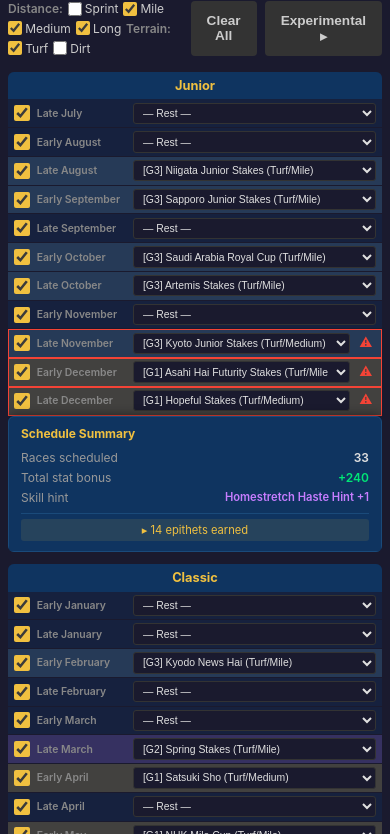
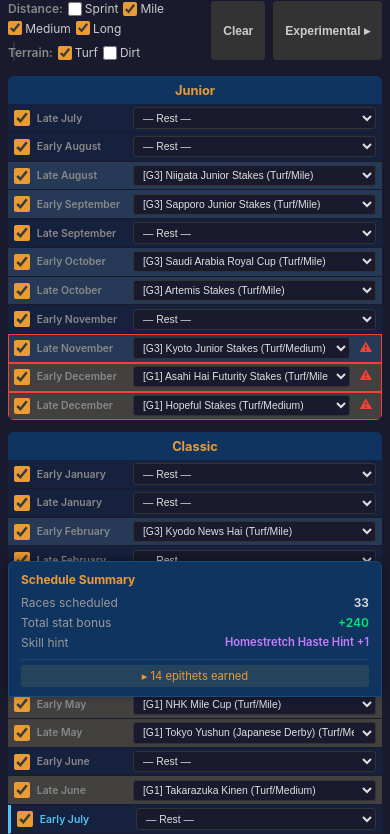
Before and after one commit to GohNicho/mant-race-scheduler, a plain HTML site: page index.html in a window 390 px wide. Shown: the part 147-981 px from the top of the page. Drawn offline with Linux system fonts and the light colour scheme.

Commit message:
Fix epithet calcs add mobile responsive ui

```diff
--- a/css/style.css
+++ b/css/style.css
@@ -18,7 +18,7 @@
 }
 
 header h1 {
-  color: #f0c040;
+  color: #eb9b34;
   font-size: 1.6rem;
 }
 
@@ -43,11 +43,11 @@
 }
 
 .section-header h2 {
-  color: #f0c040;
+  color: #eb9b34;
 }
 
 .persist-cb {
-  accent-color: #f0c040;
+  accent-color: #eb9b34;
   width: 14px;
   height: 14px;
   cursor: pointer;
@@ -98,7 +98,7 @@
 }
 
 .apt-cb input {
-  accent-color: #f0c040;
+  accent-color: #eb9b34;
   width: 14px;
   height: 14px;
   cursor: pointer;
@@ -113,7 +113,7 @@
 .btn:hover { opacity: 0.85; }
 
 .btn-primary {
-  background: #f0c040;
+  background: #eb9b34;
   color: #1a1a2e;
 }
 
@@ -158,7 +158,7 @@
 
 .optimize-status {
   font-size: 0.7rem;
-  color: #f0c040;
+  color: #eb9b34;
   font-style: italic;
 }
 
@@ -184,8 +184,8 @@
 }
 
 .help-icon:hover {
-  border-color: #f0c040;
-  color: #f0c040;
+  border-color: #eb9b34;
+  color: #eb9b34;
 }
 
 .help-tooltip {
@@ -198,7 +198,8 @@
   display: block;
 }
 
-/* Year columns - 3 side by side */.year-columns {
+/* Year columns - 3 side by side */
+.year-columns {
   display: grid;
   grid-template-columns: 1fr 1fr 1fr;
   gap: 0.75rem;
@@ -213,7 +214,7 @@
 .year-heading {
   padding: 0.4rem 0.6rem;
   background: #0f3460;
-  color: #f0c040;
+  color: #eb9b34;
   font-weight: 700;
   font-size: 0.8rem;
   text-align: center;
@@ -256,6 +257,18 @@
   outline: 1.5px solid #f44336;
   outline-offset: -1.5px;
   position: relative;
+}
+
+/* Crucial race indicator */
+.timeslot.crucial-race {
+  border-right: 3px solid #eb9b34;
+}
+
+.crucial-icon {
+  flex-shrink: 0;
+  font-size: 0.65rem;
+  margin-left: 0.15rem;
+  cursor: help;
 }
 
 .consecutive-icon {
@@ -314,7 +327,7 @@
 .warn-tooltip strong { color: #f44336; }
 .warn-tooltip.aptitude-tooltip strong { color: #ff6600; }
 
-/* Show on hover or focus */
+/* Show on hover */
 .warn-wrapper { display: inline-flex; position: relative; }
 
 .consecutive-trigger:hover + .warn-tooltip,
@@ -353,7 +366,7 @@
 
 .timeslot select:focus {
   outline: none;
-  border-color: #f0c040;
+  border-color: #eb9b34;
 }
 
 /* Skip toggle */
@@ -361,7 +374,7 @@
   width: 16px;
   height: 16px;
   cursor: pointer;
-  accent-color: #f0c040;
+  accent-color: #eb9b34;
   flex-shrink: 0;
 }
 
@@ -383,7 +396,7 @@
   white-space: nowrap;
 }
 
-.grade-G1 { background: #f0c040; color: #1a1a2e; }
+.grade-G1 { background: #eb9b34; color: #1a1a2e; }
 .grade-G2 { background: #c77dff; color: #1a1a2e; }
 .grade-G3 { background: #7ec8e3; color: #1a1a2e; }
 .grade-OP { background: #555; color: #ddd; }
@@ -398,10 +411,19 @@
   border: 1px solid #1a4a7a;
 }
 
+/* Mobile summary hidden on desktop */
+#schedule-summary-mobile {
+  display: none;
+}
+
+#schedule-summary {
+  display: block;
+}
+
 .summary-title {
   font-size: 0.75rem;
   font-weight: 700;
-  color: #f0c040;
+  color: #eb9b34;
   margin-bottom: 0.4rem;
 }
 
@@ -435,7 +457,7 @@
 
 .summary-earned-toggle {
   font-size: 0.7rem;
-  color: #f0c040;
+  color: #eb9b34;
   cursor: pointer;
   list-style: none;
   padding: 0.25rem 0.5rem;
@@ -472,14 +494,15 @@
   font-size: 0.65rem;
 }
 
-/* Epithets section */#epithets-section {
+/* Epithets section */
+#epithets-section {
   margin-top: 2rem;
   padding-top: 1.5rem;
   border-top: 2px solid #0f3460;
 }
 
 #epithets-section h2 {
-  color: #f0c040;
+  color: #eb9b34;
   margin-bottom: 1rem;
 }
 
@@ -609,7 +632,9 @@
   }
 
   .aptitude-divider {
-    display: none;
+    display: block;
+    width: 100%;
+    height: 0;
   }
 
   .timeslot-label {
@@ -625,11 +650,16 @@
     padding: 0.5rem 0.75rem;
   }
 
-  /* Move summary outside columns on mobile */
-  .schedule-summary {
+  /* Swap summary: hide in-column, show after-grid */
+  #schedule-summary {
+    display: none;
+  }
+
+  #schedule-summary-mobile {
+    display: block;
+    margin: 0.5rem 0;
     position: sticky;
     bottom: 0;
-    margin: 0;
     border-radius: 6px 6px 0 0;
     z-index: 10;
     box-shadow: 0 -2px 10px rgba(0, 0, 0, 0.4);
@@ -639,3 +669,10 @@
     max-height: 120px;
   }
 }
+
+#btn-clear,
+#btn-experimental {
+  font-size: 0.75rem;
+  padding: 0.35rem 0.75rem;
+  white-space: nowrap;
+}
--- a/index.html
+++ b/index.html
@@ -29,7 +29,7 @@
             <label class="apt-cb"><input type="checkbox" data-apt="terrain" value="Turf" checked> Turf</label>
             <label class="apt-cb"><input type="checkbox" data-apt="terrain" value="Dirt"> Dirt</label>
           </div>
-          <button id="btn-clear" class="btn btn-secondary">Clear All</button>
+          <button id="btn-clear" class="btn btn-secondary">Clear</button>
           <button id="btn-experimental" class="btn btn-secondary">Experimental ▸</button>
         </div>
       </div>
@@ -54,6 +54,10 @@
           <span class="experimental-label">Save to browser</span>
           <span class="help-wrapper"><span class="help-icon">?</span><span class="warn-tooltip help-tooltip">Saves your current schedule to browser storage. It will be restored on your next visit instead of the default.</span></span>
           <input type="checkbox" id="persist-toggle" class="persist-cb">
+
+          <span class="experimental-label">Show crucial races</span>
+          <span class="help-wrapper"><span class="help-icon">?</span><span class="warn-tooltip help-tooltip">Highlights races that cannot be skipped without losing an earned epithet.</span></span>
+          <input type="checkbox" id="crucial-toggle" class="persist-cb">
         </div>
       </div>
 
--- a/js/app.js
+++ b/js/app.js
@@ -59,6 +59,14 @@
     Config.saveToStorage(config);
   }
 
+  function createSummaryBox(id) {
+    const box = document.createElement("div");
+    box.id = id;
+    box.className = "schedule-summary";
+    box.innerHTML = '<div class="summary-title">Schedule Summary</div><div class="summary-body">—</div>';
+    return box;
+  }
+
   function renderSchedule() {
     const container = document.getElementById("schedule-grid");
     const slots = Data.getAllSlots();
@@ -88,16 +96,17 @@
 
       // Add summary box to Junior column (it has fewer slots)
       if (y === 1) {
-        const summaryBox = document.createElement("div");
-        summaryBox.id = "schedule-summary";
-        summaryBox.className = "schedule-summary";
-        summaryBox.innerHTML = '<div class="summary-title">Schedule Summary</div><div class="summary-body">—</div>';
-        col.appendChild(summaryBox);
+        col.appendChild(createSummaryBox("schedule-summary"));
       }
 
       columnsDiv.appendChild(col);
     }
+
+    // Duplicate summary for mobile (shown after all columns)
+    const mobileSummary = createSummaryBox("schedule-summary-mobile");
+
     container.appendChild(columnsDiv);
+    container.appendChild(mobileSummary);
     updateConsecutiveWarnings();
     updateAptitudeWarnings();
     evaluateAndRender();
@@ -373,56 +382,120 @@
     lastResults = EpithetEngine.evaluate(selected, skipped, epithets);
     renderEpithets(lastResults);
     updateSummary(selected, lastResults);
+    updateCrucialRaces();
+  }
+
+  /** Find and highlight races that can't be skipped without losing an earned epithet. */
+  function updateCrucialRaces() {
+    // Clear all existing crucial markers
+    document.querySelectorAll(".timeslot").forEach(row => {
+      row.classList.remove("crucial-race");
+      const icon = row.querySelector(".crucial-icon");
+      if (icon) icon.remove();
+    });
+
+    const toggle = document.getElementById("crucial-toggle");
+    if (!toggle || !toggle.checked) return;
+    if (!lastResults) return;
+
+    const epithets = Data.getEpithets();
+    const currentEarned = lastResults.filter(r => r.status === "earned").length;
+
+    // For each active (non-skipped) race, simulate skipping it
+    const activeSlotKeys = Object.keys(schedule).filter(k => {
+      const entry = schedule[k];
+      return entry && entry.raceId && !entry.skipped;
+    });
+
+    const crucialSlots = new Set();
+
+    for (const slotKey of activeSlotKeys) {
+      // Temporarily mark as skipped
+      schedule[slotKey].skipped = true;
+
+      const { selected, skipped } = getSelectedAndSkipped();
+      const results = EpithetEngine.evaluate(selected, skipped, epithets);
+      const testEarned = results.filter(r => r.status === "earned").length;
+
+      if (testEarned < currentEarned) {
+        crucialSlots.add(slotKey);
+      }
+
+      // Restore
+      schedule[slotKey].skipped = false;
+    }
+
+    // Apply visual indicator
+    for (const slotKey of crucialSlots) {
+      const row = document.querySelector(`.timeslot[data-slot-key="${slotKey}"]`);
+      if (row) {
+        row.classList.add("crucial-race");
+        const icon = document.createElement("span");
+        icon.className = "crucial-icon";
+        icon.textContent = "\uD83D\uDD12";
+        icon.title = "Crucial: skipping this race would lose an earned epithet";
+        row.appendChild(icon);
+      }
+    }
   }
 
   /** Update the summary box in the Junior column. */
   function updateSummary(selectedRaces, results) {
-    const body = document.querySelector("#schedule-summary .summary-body");
-    if (!body) return;
-
     const earned = results.filter(r => r.status === "earned");
     const totalRaces = selectedRaces.length;
 
     // Aggregate rewards from earned epithets
-    const rewards = [];
     let totalStatBonus = 0;
     const hints = [];
 
     for (const r of earned) {
       const reward = r.epithet.reward;
-      // Parse "2 Random Stats +N" pattern
       const statMatch = reward.match(/(\d+)\s*Random Stats?\s*\+(\d+)/i);
       if (statMatch) {
-        const count = parseInt(statMatch[1]);
-        const value = parseInt(statMatch[2]);
-        totalStatBonus += count * value;
+        totalStatBonus += parseInt(statMatch[1]) * parseInt(statMatch[2]);
       }
-      // Collect hint rewards
       if (reward.toLowerCase().includes("hint")) {
         hints.push(reward);
       }
     }
 
-    let html = "";
-    html += '<div class="summary-row"><span class="summary-label">Races scheduled</span><span class="summary-value">' + totalRaces + '</span></div>';
-    html += '<div class="summary-row"><span class="summary-label">Total stat bonus</span><span class="summary-value highlight">+' + totalStatBonus + '</span></div>';
+    // Build base HTML (without the details open attribute — added per target)
+    let baseHtml = "";
+    baseHtml += '<div class="summary-row"><span class="summary-label">Races scheduled</span><span class="summary-value">' + totalRaces + '</span></div>';
+    baseHtml += '<div class="summary-row"><span class="summary-label">Total stat bonus</span><span class="summary-value highlight">+' + totalStatBonus + '</span></div>';
 
     if (hints.length > 0) {
       for (const h of hints) {
-        html += '<div class="summary-row"><span class="summary-label">Skill hint</span><span class="summary-value hint-value">' + h + '</span></div>';
+        baseHtml += '<div class="summary-row"><span class="summary-label">Skill hint</span><span class="summary-value hint-value">' + h + '</span></div>';
       }
     }
 
+    let earnedListHtml = "";
     if (earned.length > 0) {
-      html += '<details class="summary-earned-details"><summary class="summary-earned-toggle">' + earned.length + ' epithets earned</summary>';
-      html += '<div class="summary-earned-list">';
+      earnedListHtml += '<div class="summary-earned-list">';
       for (const r of earned) {
-        html += '<div class="summary-earned-item">' + r.epithet.name + ' <span class="summary-reward">' + r.epithet.reward + '</span></div>';
+        earnedListHtml += '<div class="summary-earned-item">' + r.epithet.name + ' <span class="summary-reward">' + r.epithet.reward + '</span></div>';
       }
-      html += '</div></details>';
+      earnedListHtml += '</div></details>';
     }
 
-    body.innerHTML = html;
+    // Update each summary independently, preserving its own open state
+    const targets = ["#schedule-summary", "#schedule-summary-mobile"];
+    for (const selector of targets) {
+      const body = document.querySelector(selector + " .summary-body");
+      if (!body) continue;
+
+      const existing = body.querySelector(".summary-earned-details");
+      const wasOpen = existing && existing.open;
+
+      let html = baseHtml;
+      if (earned.length > 0) {
+        const openAttr = wasOpen ? " open" : "";
+        html += '<details class="summary-earned-details"' + openAttr + '><summary class="summary-earned-toggle">' + earned.length + ' epithets earned</summary>';
+        html += earnedListHtml;
+      }
+      body.innerHTML = html;
+    }
   }
 
   // --- Epithet Rendering ---
@@ -569,6 +642,11 @@
       }
     });
 
+    // Crucial races toggle
+    document.getElementById("crucial-toggle").addEventListener("change", () => {
+      updateCrucialRaces();
+    });
+
     // Export current schedule as JSON file
     document.getElementById("btn-export").addEventListener("click", () => {
       const config = {
--- a/js/epithets.js
+++ b/js/epithets.js
@@ -64,22 +64,23 @@
   function slotLabel(race) {
     if (!race) return "";
     const h = race.half === 1 ? "Early" : "Late";
-    const yearLabel = { 1: "Jr", 2: "Cl", 3: "Sr" }[race.year] || "";
-    return `${yearLabel} ${h} ${Data.MONTH_NAMES[race.month]}`;
+    const yearLabel = { 1: "Junior", 2: "Classic", 3: "Senior" }[race.year] || "";
+    return `${yearLabel} - ${h} ${Data.MONTH_NAMES[race.month]}`;
   }
 
   function buildResult(ep, details, extraDetails) {
     const met = details.filter(d => d.status === "done").length;
     const total = details.length;
-    const hasSkipped = details.some(d => d.status === "skipped");
+    const skippedCount = details.filter(d => d.status === "skipped").length;
     const hasPartial = details.some(d => d.status === "partial");
 
     let status;
     if (met === total) {
       status = "earned";
-    } else if (hasSkipped) {
+    } else if (skippedCount > 0 && met + skippedCount === total) {
+      // Unskipping all would earn the epithet
       status = "at-risk";
-    } else if (met > 0 || hasPartial) {
+    } else if (met > 0 || hasPartial || skippedCount > 0) {
       status = "partial";
     } else {
       status = "unearned";
@@ -189,10 +190,13 @@
   function evalTerrainCount(ep, selected, skipped) {
     const count = selected.filter(r => r.terrain === ep.terrain).length;
     const skippedCount = skipped.filter(r => r.terrain === ep.terrain).length;
+    const wouldReachIfUnskipped = count + skippedCount >= ep.required_count;
     const details = [{
       label: `${count}/${ep.required_count} ${ep.terrain} races`,
       slot: "",
-      status: count >= ep.required_count ? "done" : skippedCount > 0 ? "skipped" : count > 0 ? "partial" : "missing",
+      status: count >= ep.required_count ? "done"
+        : (skippedCount > 0 && wouldReachIfUnskipped) ? "skipped"
+        : count > 0 ? "partial" : "missing",
     }];
     return buildResult(ep, details);
   }
@@ -200,63 +204,89 @@
   function evalTerrainGradeCount(ep, selected, skipped) {
     const count = selected.filter(r => r.terrain === ep.terrain && r.grade === ep.grade).length;
     const skippedCount = skipped.filter(r => r.terrain === ep.terrain && r.grade === ep.grade).length;
+    const wouldReachIfUnskipped = count + skippedCount >= ep.required_count;
     const details = [{
       label: `${count}/${ep.required_count} ${ep.terrain} ${ep.grade} races`,
       slot: "",
-      status: count >= ep.required_count ? "done" : skippedCount > 0 ? "skipped" : count > 0 ? "partial" : "missing",
+      status: count >= ep.required_count ? "done"
+        : (skippedCount > 0 && wouldReachIfUnskipped) ? "skipped"
+        : count > 0 ? "partial" : "missing",
     }];
     return buildResult(ep, details);
   }
 
   function evalGradeCount(ep, selected, skipped) {
     const minRank = GRADE_RANK[ep.min_grade] || 99;
-    const count = selected.filter(r => (GRADE_RANK[r.grade] || 99) <= minRank).length;
+    const predicate = r => (GRADE_RANK[r.grade] || 99) <= minRank;
+    const count = selected.filter(predicate).length;
+    const skippedCount = skipped.filter(predicate).length;
+    const wouldReachIfUnskipped = count + skippedCount >= ep.required_count;
     const details = [{
       label: `${count}/${ep.required_count} races at ${ep.min_grade} or above`,
       slot: "",
-      status: count >= ep.required_count ? "done" : count > 0 ? "partial" : "missing",
+      status: count >= ep.required_count ? "done"
+        : (skippedCount > 0 && wouldReachIfUnskipped) ? "skipped"
+        : count > 0 ? "partial" : "missing",
     }];
     return buildResult(ep, details);
   }
 
   function evalDistanceTypeCount(ep, selected, skipped) {
     const isStandard = ep.distance_type === "standard";
-    const count = selected.filter(r =>
-      isStandard ? STANDARD_DISTANCES.has(r.distance) : !STANDARD_DISTANCES.has(r.distance)
-    ).length;
+    const predicate = r =>
+      isStandard ? STANDARD_DISTANCES.has(r.distance) : !STANDARD_DISTANCES.has(r.distance);
+    const count = selected.filter(predicate).length;
+    const skippedCount = skipped.filter(predicate).length;
+    const wouldReachIfUnskipped = count + skippedCount >= ep.required_count;
     const details = [{
       label: `${count}/${ep.required_count} ${ep.distance_type} distance races`,
       slot: "",
-      status: count >= ep.required_count ? "done" : count > 0 ? "partial" : "missing",
+      status: count >= ep.required_count ? "done"
+        : (skippedCount > 0 && wouldReachIfUnskipped) ? "skipped"
+        : count > 0 ? "partial" : "missing",
     }];
     return buildResult(ep, details);
   }
 
   function evalRegionCount(ep, selected, skipped) {
     const trackSet = new Set(ep.tracks);
-    const count = selected.filter(r => trackSet.has(r.track)).length;
+    const predicate = r => trackSet.has(r.track);
+    const count = selected.filter(predicate).length;
+    const skippedCount = skipped.filter(predicate).length;
+    const wouldReachIfUnskipped = count + skippedCount >= ep.required_count;
     const details = [{
       label: `${count}/${ep.required_count} races in ${ep.region} (${ep.tracks.join(", ")})`,
       slot: "",
-      status: count >= ep.required_count ? "done" : count > 0 ? "partial" : "missing",
+      status: count >= ep.required_count ? "done"
+        : (skippedCount > 0 && wouldReachIfUnskipped) ? "skipped"
+        : count > 0 ? "partial" : "missing",
     }];
     return buildResult(ep, details);
   }
 
   function evalNamePatternCount(ep, selected, skipped) {
-    let count;
+    let predicate;
+    let descriptor;
     if (ep.pattern) {
-      count = selected.filter(r => r.name.includes(ep.pattern)).length;
+      predicate = r => r.name.includes(ep.pattern);
+      descriptor = `races with "${ep.pattern}" in the name`;
     } else if (ep.pattern_type === "country_in_name") {
       const countries = ["American", "Argentine", "Brazil", "Copa Republica", "New Zealand", "Saudi Arabia"];
-      count = selected.filter(r => countries.some(c => r.name.includes(c))).length;
+      predicate = r => countries.some(c => r.name.includes(c));
+      descriptor = "races with a country name";
     } else {
-      count = 0;
+      predicate = () => false;
+      descriptor = "matching races";
     }
+    const count = selected.filter(predicate).length;
+    const skippedCount = skipped.filter(predicate).length;
+    const wouldReachIfUnskipped = count + skippedCount >= ep.required_count;
     const details = [{
-      label: `${count}/${ep.required_count} matching races`,
+      label: `${count}/${ep.required_count} ${descriptor}`,
       slot: "",
-      status: count >= ep.required_count ? "done" : count > 0 ? "partial" : "missing",
+      status: count >= ep.required_count ? "done"
+        : (skippedCount > 0 && wouldReachIfUnskipped) ? "skipped"
+        : count > 0 ? "partial" : "missing",
     }];
     return buildResult(ep, details);
   }
```
Also changed, not shown: 2 other files.
